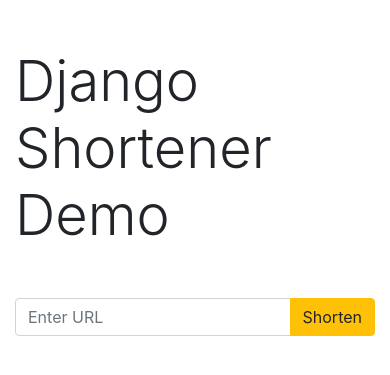
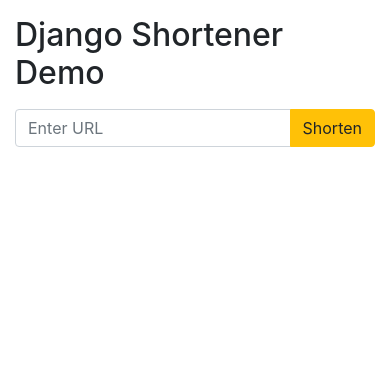
Before and after one commit to deniskasyanov/django-shortener, a Django app: page / in a window 390 px wide. Shown: the top 375 px of the page. Run offline with Django 3.2, Linux system fonts and the light colour scheme; some libraries are stand-ins or nearby versions.

Commit message:
Change title size on small screens

```diff
--- a/urlmanager/templates/urlmanager/add_url.html
+++ b/urlmanager/templates/urlmanager/add_url.html
@@ -2,7 +2,8 @@
 
 {% block body %}
     <form method="POST">{% csrf_token %}
-        <h1 class="display-4 mt-5 mb-5">Django Shortener Demo</h1>
+        <h1 class="d-none d-md-block display-4 mt-5 mb-5">Django Shortener Demo</h1>
+        <h2 class="d-md-none mt-3 mb-3">Django Shortener Demo</h1>
         <div class="input-group">
             {% for field in form %}
                 {{ field }}
```
